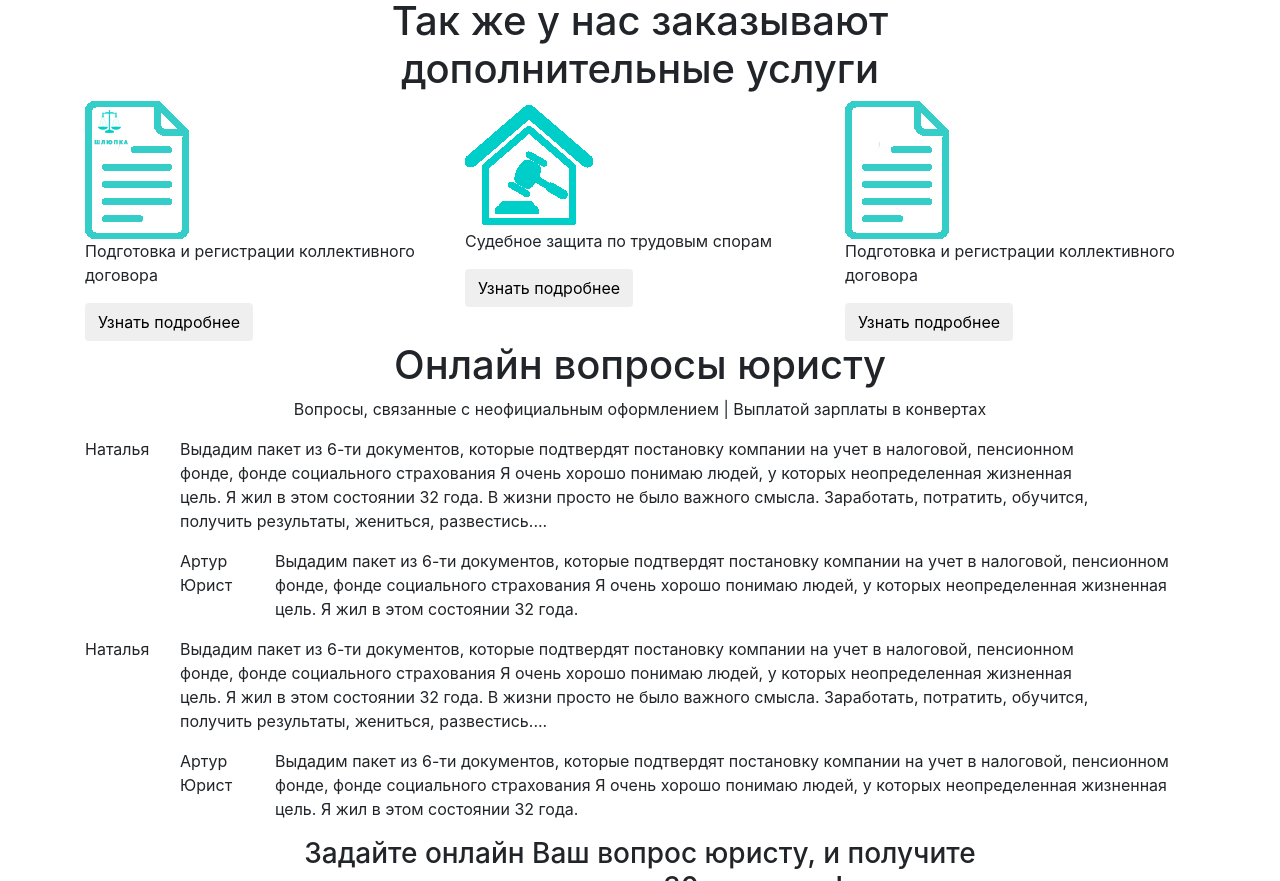
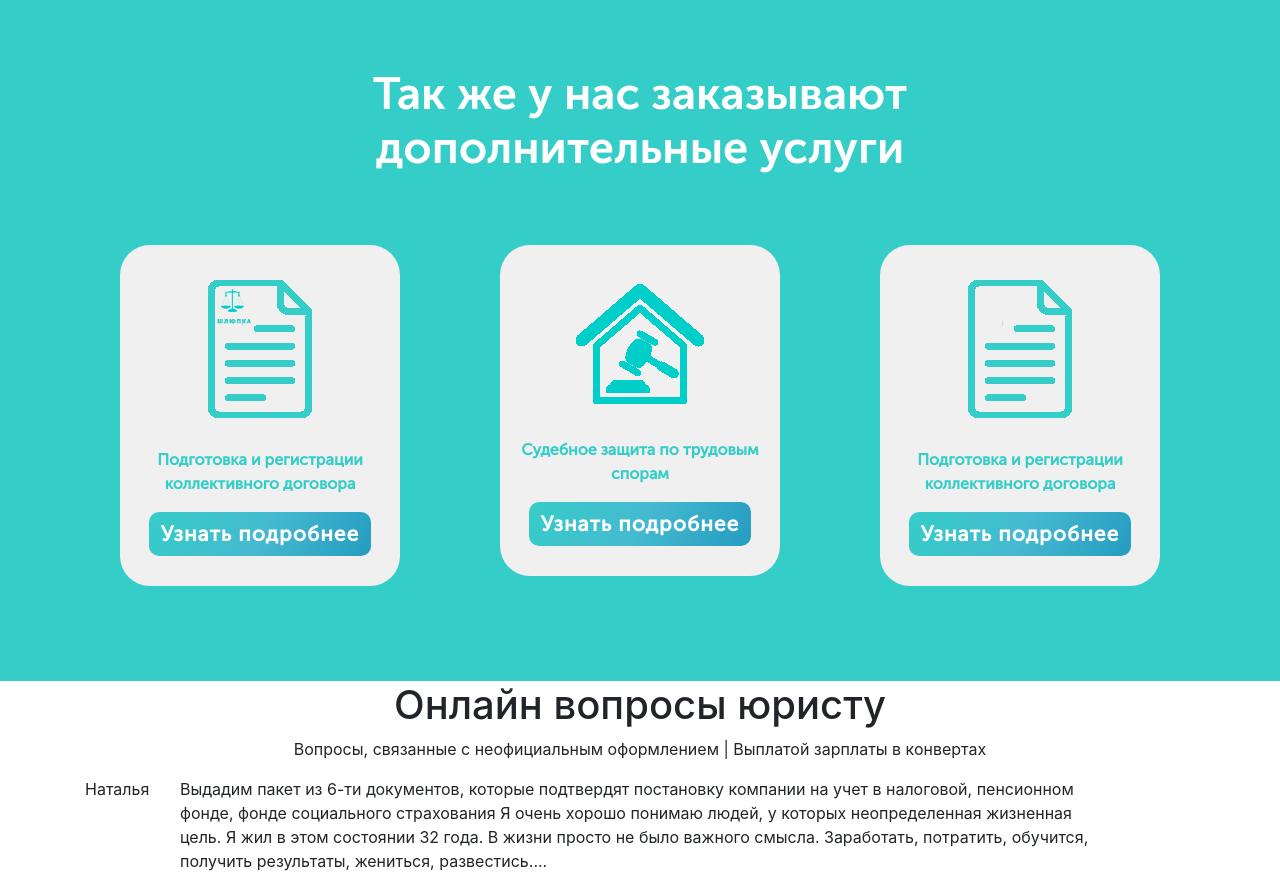
Before and after one commit to OstapHetman/shliupka, a plain HTML site: page src/index.html in a window 1280 px wide. Shown: the part 3951-4832 px from the top of the page. Drawn offline with Linux system fonts and the light colour scheme.

Commit message:
styled additional services

```diff
--- a/src/index.html
+++ b/src/index.html
@@ -235,24 +235,30 @@
     <!-- START ADDITIONAL SERVICES -->
     <section id="additional-services">
         <div class="container">
-            <h1 class="text-center">Так же у нас заказывают<br><span>дополнительные услуги</span></h1>
+            <h1 class="text-center mb-0">Так же у нас заказывают<br><span>дополнительные услуги</span></h1>
             <div class="row">
-                <div class="col-lg-4 col-xl-4">
-                    <img src="img/document.png" alt="Document">
-                    <p>Подготовка и регистрации коллективного договора </p>
-                    <button class="btn">Узнать подробнее</button>
+                <div class="col-lg-4 col-xl-4 services-item">
+                    <div>
+                        <img src="img/document.png" alt="Document">
+                        <p class="text-center">Подготовка и регистрации коллективного договора </p>
+                        <button class="btn gradient d-block m-auto">Узнать подробнее</button>
+                    </div>
                 </div>
 
-                <div class="col-lg-4 col-xl-4">
-                    <img src="img/dispute.png" alt="Dispute">
-                    <p>Судебное защита по трудовым спорам</p>
-                    <button class="btn">Узнать подробнее</button>
+                <div class="col-lg-4 col-xl-4 services-item">
+                    <div>
+                        <img src="img/dispute.png" alt="Dispute">
+                        <p class="text-center">Судебное защита по трудовым спорам</p>
+                        <button class="btn gradient d-block m-auto">Узнать подробнее</button>
+                    </div>
                 </div>
 
-                <div class="col-lg-4 col-xl-4">
-                    <img src="img/document-2.png" alt="Document">
-                    <p>Подготовка и регистрации коллективного договора </p>
-                    <button class="btn">Узнать подробнее</button>
+                <div class="col-lg-4 col-xl-4 services-item">
+                    <div>
+                        <img src="img/document-2.png" alt="Document">
+                        <p class="text-center">Подготовка и регистрации коллективного договора </p>
+                        <button class="btn gradient d-block m-auto">Узнать подробнее</button>
+                    </div>
                 </div>
             </div>
         </div>
--- a/src/sass/helpers/_variables.scss
+++ b/src/sass/helpers/_variables.scss
@@ -4,6 +4,8 @@ $borderClr: #35cdc8;
 $formBg: #35cdc8;
 $placeholder:#999898;
 $aboutBg:#f1f1f1;
+$additionalBg:#35cdc8;
+$servicesItemBg: #f0f0f0;
 $aboutBorder: #35cdc8;
 $contactsBg: #f2f2f2;
 $contactsBorder: #35cdc8;
--- /dev/null
+++ b/src/sass/layout/_additional-services.scss
@@ -0,0 +1,37 @@
+#additional-services {
+    background-color: $additionalBg;
+    padding-bottom: 95px;
+    padding-top: 70px;
+    h1 {
+        color: #fff;
+        font-family: "Museo2";
+        font-size: 45px;
+        padding-bottom: 70px;
+    }
+    .services-item {
+        div {
+            background-color: $servicesItemBg;
+            border-radius: 30px;
+            max-width: 80%;
+            margin: 0 auto;
+            padding-top: 35px;
+            padding-bottom: 30px;
+            img {
+                max-width: 128px;
+                display: block;
+                margin: 0 auto;
+                padding-bottom: 30px;
+            }
+            p {
+                font-family: "Museo1";
+                font-weight: bold;
+                color: $mainTextColor;
+            }
+        }
+        button {
+            font-family: "Museo1";
+            font-size: 21px;
+            font-weight: bold;
+        }
+    }
+}
--- a/src/sass/main.scss
+++ b/src/sass/main.scss
@@ -14,6 +14,7 @@
 @import 'layout/_navigation';
 @import 'layout/_header';
 @import 'layout/_plans';
+@import 'layout/_additional-services';
 @import 'layout/_about';
 @import 'layout/_contacts';
 @import 'layout/_footer';
```
Also changed, not shown: src/css/main.css.
